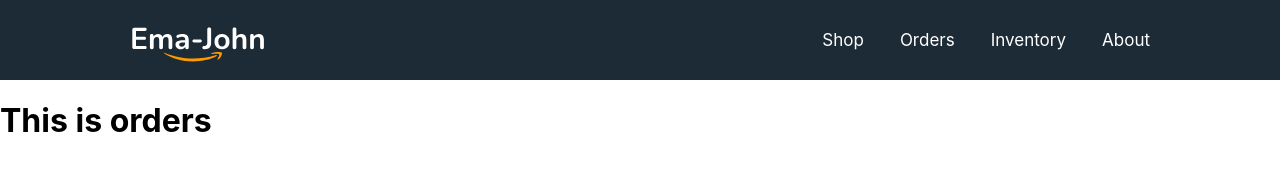
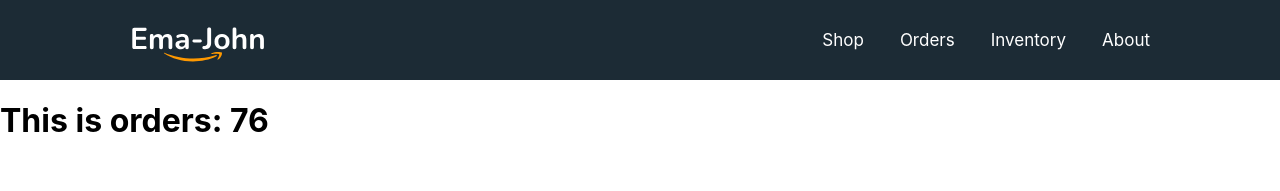
Before and after one commit to laksor/react-simple-ecommerce-site, a React (Create React App) app: page /orders in a window 1280 px wide. Shown: the top 191 px of the page. Built offline with nearby package versions, Linux system fonts and the light colour scheme.

Commit message:
custom hooks

```diff
--- a/src/Components/Orders/Orders.js
+++ b/src/Components/Orders/Orders.js
@@ -1,9 +1,11 @@
 import React from 'react';
+import useProducts from '../../hooks/useProducts';
 
 const Orders = () => {
+    const [products, setProducts] = useProducts();
     return (
         <div>
-            <h1>This is orders</h1>
+            <h1>This is orders: {products.length}</h1>
         </div>
     );
 };
--- a/src/Components/Shop/Shop.js
+++ b/src/Components/Shop/Shop.js
@@ -1,16 +1,12 @@
 import React, { useEffect, useState } from 'react';
+import useProducts from '../../hooks/useProducts';
 import { addToDb } from '../../utilities/fakedb';
 import Cart from '../Cart/Cart';
 import Product from '../Product/Product';
 import './Shop.css';
 const Shop = () => {
-    const [products, setProducts] = useState([]);
+    const [products, setProducts] = useProducts();
     const [cart, setCart] = useState([]);
-    useEffect( () =>{
-        fetch('products.json')
-            .then(res => res.json())
-            .then(data => setProducts(data))
-    } , [])
 
     const handleAddToCart = (product) =>{
         const newCart = [...cart, product];
```
